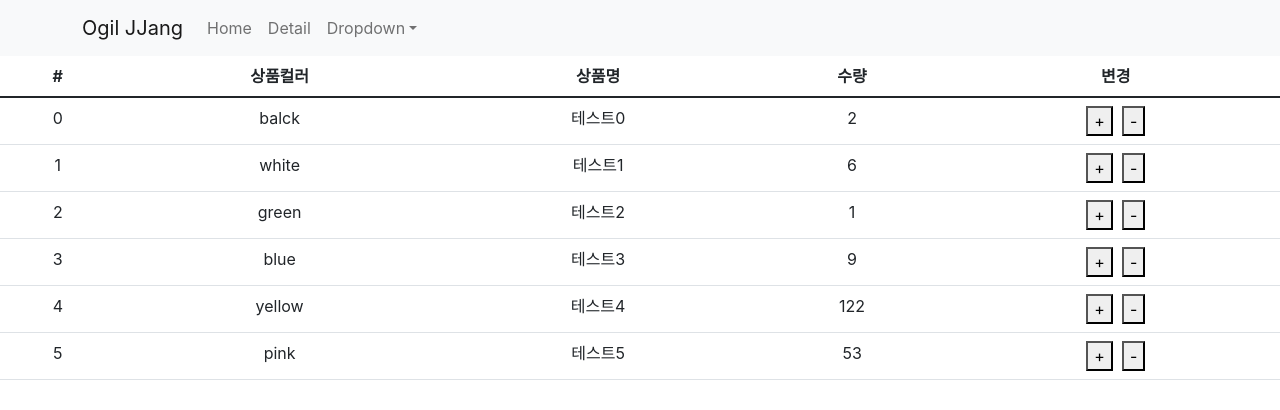
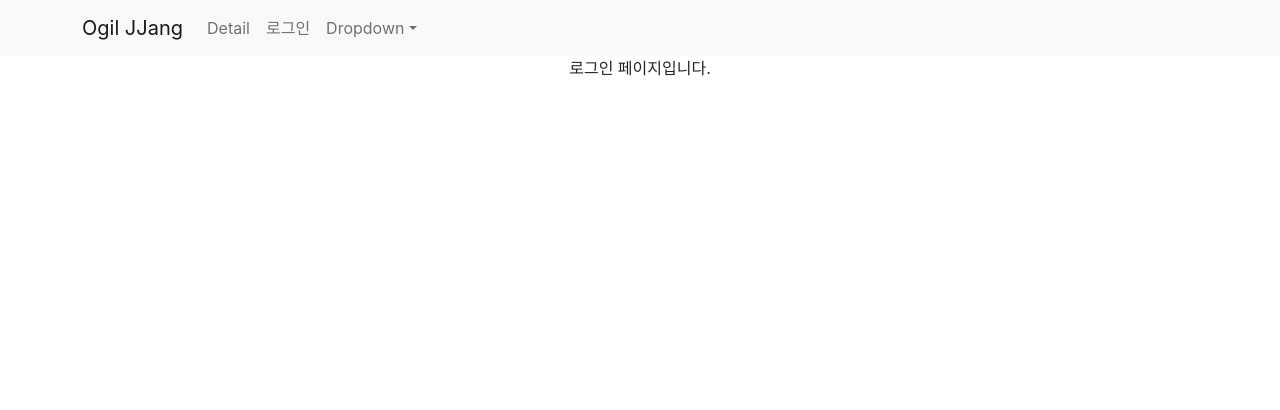
Before and after one commit to poiupoiu96/ghShop, a React (Create React App) app in the folder gigarong/: page /Login in a window 1280 px wide. Shown: the top 410 px of the page. Built offline with nearby package versions, Linux system fonts and the light colour scheme.

Commit message:
login, more view

```diff
--- a/gigarong/src/App.js
+++ b/gigarong/src/App.js
@@ -7,6 +7,8 @@ import backImg from './background.jpg';
 import React, { useContext, useEffect, useState } from 'react';
 import Detail from './Detail.js';
 import axios from 'axios';
+
+import Login from './Login.js';
 
 import { Link, Route, Switch, useHistory } from 'react-router-dom';
 
@@ -21,6 +23,8 @@ function App(aaa) {
   let [shoes, shoesUpdate] = useState(data) // 신발 목록
   let [flag, flagUpdate] = useState(true) // 컴포넌트 flag값
   let [picNum, picNumUpdate] = useState(3)
+
+  let [loginText, loginTextUpdate] = useState('로그인')
 
   let [storage, storageUpdate] = useState([])
 
@@ -44,10 +48,23 @@ function App(aaa) {
     if ( fn_isEmpty(localStorage.getItem('preData')) ) { // localStorage에 데이터가 없을 때
       return <div><p>데이터가 없습니다.</p></div>
     } else { // 데이터가 있을 때
+      let shoes1 = []
       let getLocalShoes = JSON.parse(localStorage.getItem('preData'))
-      console.log('getLocalShoes',getLocalShoes)
-      // return <SHOESCOMPONENT shoes={getLocalShoes} idx={'1'} key={'1'}></SHOESCOMPONENT>
-      return 'dd'
+      getLocalShoes = [... new Set(getLocalShoes)]
+      for (let i = 0 ; i < shoes.length; i++) {
+        for ( let k = 0; k < getLocalShoes.length; k++) {
+          if (shoes[i].id === getLocalShoes[k]) {
+            shoes1.push(shoes[i])
+          }
+        }
+      }
+      console.log('shoesView',shoes1)
+      return (
+        shoes1.map((item, idx) => {
+          console.log('********************', item);
+          <SHOESCOMPONENT shoes={item} idx={idx} key={idx}></SHOESCOMPONENT>
+        })
+      )
     }
   }
 
@@ -59,11 +76,6 @@ function App(aaa) {
    *
    */
 
-
-  useEffect(() => {
-    fn_preDataView()
-  }, [])
-
   return (
     <div className="App">
       <Navbar bg="light" expand="lg">
@@ -73,8 +85,9 @@ function App(aaa) {
           <Navbar.Collapse id="basic-navbar-nav">
             <Nav className="me-auto">
               {/* <Nav.Link> <Link to="/">Home</Link> </Nav.Link> */}
-              <Nav.Link as={Link} to="/">Home </Nav.Link>
+              {/* <Nav.Link as={Link} to="/">Home </Nav.Link> */}
               <Nav.Link as={Link} to="/detail">Detail </Nav.Link>
+              <Nav.Link as={Link} to="/Login">{ loginText } </Nav.Link>
               <NavDropdown title="Dropdown" id="basic-nav-dropdown">
                 <NavDropdown.Item href="#action/3.1">Action</NavDropdown.Item>
                 <NavDropdown.Item href="#action/3.2">Another action</NavDropdown.Item>
@@ -114,7 +127,6 @@ function App(aaa) {
               <Accordion.Body>
                   {
                     fn_preDataView()
-                    // 여기에 html
                   }
               </Accordion.Body>
             </Accordion.Item>
@@ -168,6 +180,10 @@ function App(aaa) {
               .catch(()=>{
                 console.log('실패') })
           }}> 더보기 </button>
+          <br />
+          <br />
+          <br />
+
         </Route>
 
 
@@ -179,6 +195,7 @@ function App(aaa) {
           <Detail shoes={shoes} stock={stock} stockUpdate={stockUpdate}/>
         </Route>  */}
 
+
         {/* createContext로 전달하고 싶을 때 */}
         <Route path="/detail/:id">
           <productContext.Provider value={stock}>
@@ -186,16 +203,16 @@ function App(aaa) {
           </productContext.Provider>
         </Route>
 
-        <Route path="/:id">
-          <Cart></Cart>
+        <Route path="/Login">
+          <Login></Login>
         </Route>
-
 
         {/* /'아무문자'써도 라는 경로를 의미 */}
         <Route path="/:id">
           <div>아무거나 적어도 이게 보임</div>
         </Route>
       </Switch>
+
     </div>
   );
 }
@@ -223,6 +240,7 @@ function SHOESCOMPONENT (param,idx) {
   }
 
   let history = useHistory()
+  console.log('12345678890')
   return (
     <div className="col-md-4" onClick={ () => { fn_detailPageMove(param.idx) }}>
       <img src={param.shoes.src} width="100%"></img>
--- /dev/null
+++ b/gigarong/src/Login.js
@@ -0,0 +1,11 @@
+import React, { useContext, useEffect, useState } from 'react';
+
+function Login () {
+    console.log('login~~~')
+
+    return (
+        <div>로그인 페이지입니다.</div>
+    )
+}
+
+export default Login
--- a/gigarong/src/detail.js
+++ b/gigarong/src/detail.js
@@ -2,9 +2,9 @@ import React, {useEffect, useState, useContext, memo} from 'react';
 import { useHistory , useParams} from 'react-router';
 import Styled from 'styled-components';
 // import './detail.scss';
-import {productContext} from './App.js'
+import { productContext } from './App.js'
 import { Nav } from 'react-bootstrap';
-import {CSSTransition} from "react-transition-group";
+import { CSSTransition } from "react-transition-group";
 import  './detail.css'
 import { connect } from 'react-redux';
 
```
